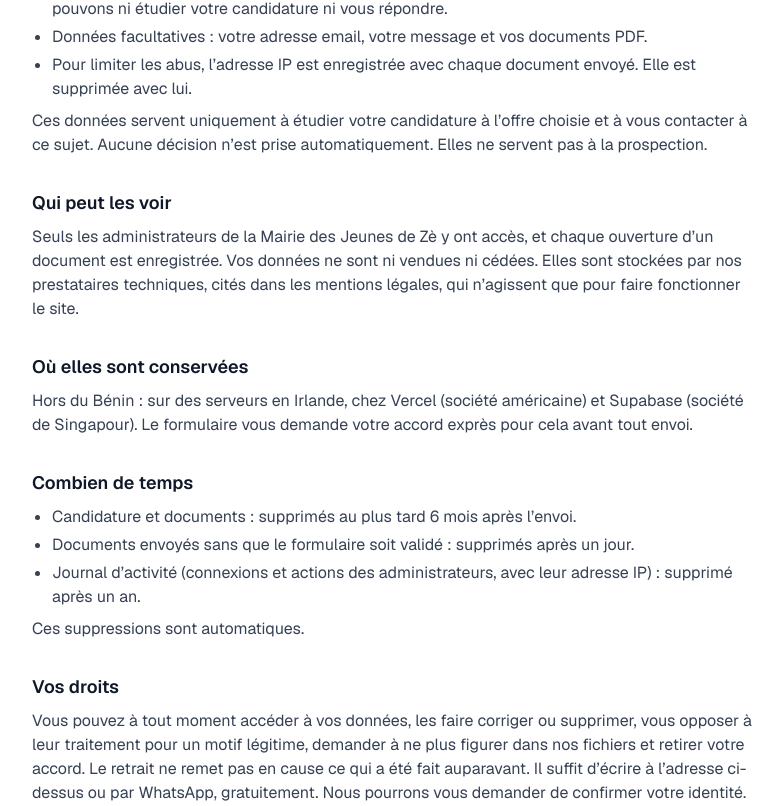
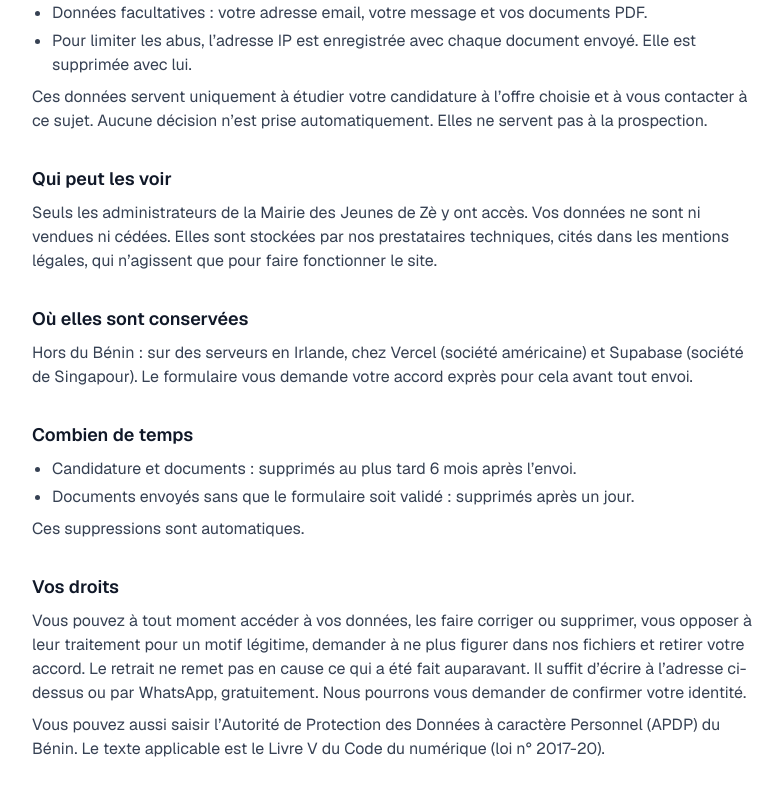
Before and after one commit to mawougnon/ze-municipal-webdev, a Next.js app: page /confidentialite in a window 1280 px wide. Shown: the part 544-1350 px from the top of the page, without its empty margins (248-1031 px from the left). Built offline with nearby package versions, Linux system fonts and the light colour scheme.

Commit message:
docs(privacy): keep only what concerns visitors and applicants

```diff
--- a/src/app/(public)/(legal)/confidentialite/page.tsx
+++ b/src/app/(public)/(legal)/confidentialite/page.tsx
@@ -23,7 +23,6 @@ export default function PrivacyPage() {
       <h2>Si vous consultez le site</h2>
       <p>
         Le site n’utilise ni publicité, ni outil de mesure d’audience, ni cookie pour les visiteurs.
-        Seuls les administrateurs connectés reçoivent un cookie, indispensable à leur session.
       </p>
 
       <h2>Si vous envoyez une candidature</h2>
@@ -46,10 +45,9 @@ export default function PrivacyPage() {
 
       <h2>Qui peut les voir</h2>
       <p>
-        Seuls les administrateurs de la Mairie des Jeunes de Zè y ont accès, et chaque ouverture
-        d’un document est enregistrée. Vos données ne sont ni vendues ni cédées. Elles sont stockées
-        par nos prestataires techniques, cités dans les mentions légales, qui n’agissent que pour
-        faire fonctionner le site.
+        Seuls les administrateurs de la Mairie des Jeunes de Zè y ont accès. Vos données ne sont ni
+        vendues ni cédées. Elles sont stockées par nos prestataires techniques, cités dans les
+        mentions légales, qui n’agissent que pour faire fonctionner le site.
       </p>
 
       <h2>Où elles sont conservées</h2>
@@ -63,10 +61,6 @@ export default function PrivacyPage() {
       <ul>
         <li>Candidature et documents : supprimés au plus tard 6 mois après l’envoi.</li>
         <li>Documents envoyés sans que le formulaire soit validé : supprimés après un jour.</li>
-        <li>
-          Journal d’activité (connexions et actions des administrateurs, avec leur adresse IP) :
-          supprimé après un an.
-        </li>
       </ul>
       <p>Ces suppressions sont automatiques.</p>
 
```
